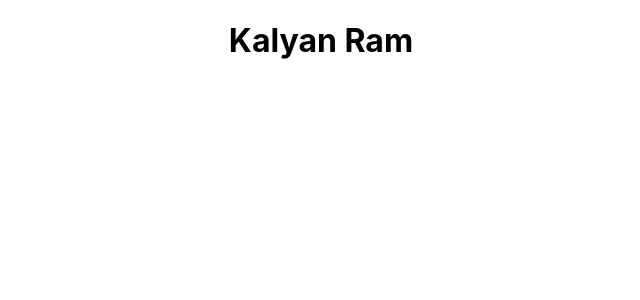
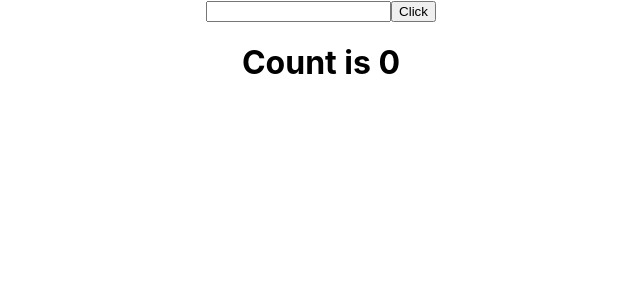
Before and after one commit to KalyanPaladugu/React_Hooks, a React (Create React App) app: page / in a window 1280 px wide. Shown: the top 300 px of the page, without its empty margins (319-959 px from the left). Built offline with nearby package versions, Linux system fonts and the light colour scheme.

Commit message:
useeffect with conditional

```diff
--- a/src/App.js
+++ b/src/App.js
@@ -1,15 +1,13 @@
-
-import UseStateWithObject from './components/UseStateWithObject'
 import './App.css';
-import UseStatewithArray from './components/UseStateWithArray';
-import LifeCycleA from './components/LifeCycleA';
+import ClassCounterOne from './components/ClassCounterOne'
+import UseEffectCount from './components/UseEffectCount'
 function App() {
   return (
     <div className="App">
         {/* <h1>welcome to React Hooks</h1> */}
 
-       <LifeCycleA />
-
+      {/* <ClassCounterOne/> */}
+   <UseEffectCount/>
     </div>
   );
 }
--- /dev/null
+++ b/src/components/ClassCounterOne.js
@@ -0,0 +1,44 @@
+import React, { Component } from 'react'
+
+export default class ClassCounterOne extends Component {
+
+
+    constructor(props) {
+        super(props)
+
+        this.state = {
+             count:0,
+             name:''
+        }
+    }
+
+    componentDidMount(){
+        document.title=`Clicked ${this.state.count} times`
+    }
+   componentDidUpdate(prevProps,prevState){
+
+       if(prevState.count != this.state.count){
+        console.log("Updating document title")
+    document.title=`Clicked ${this.state.count} times`
+       }
+   }
+    render() {
+        return (
+            <div>
+                <input  type="text"
+                onChange={(e)=>{
+                    this.setState({name:e.target.value})
+                }}
+
+                value={this.state.name}
+                />
+                        <button onClick={()=>{
+                            this.setState({count:this.state.count+1})
+                        }}>Click to increase count</button>
+<br />
+<br />
+               Count : {this.state.count}
+            </div>
+        )
+    }
+}
--- /dev/null
+++ b/src/components/UseEffectCount.js
@@ -0,0 +1,24 @@
+import React, {useEffect, useState} from 'react'
+
+export default function UseEffectCount() {
+    const [count,setCount]=useState(0)
+    const [name,setName]=useState('')
+
+useEffect(()=>{
+    console.log('useEffect - Updating document title')
+    document.title=`you Clicked ${count} times `
+},[count])
+    return (
+        <div>
+
+            <input type="text"
+            value={name}
+            onChange={(e)=>{
+            setName(e.target.value)
+            }}
+            />
+             <button onClick={()=> setCount(count+1)}>Click</button>
+                    <h1>Count is {count}</h1>
+        </div>
+    )
+}
```
Also changed, not shown: src/components/ClassMouse.js (added, +25 -0 lines), 1 other file (tests, documents, lock files or other folders).
